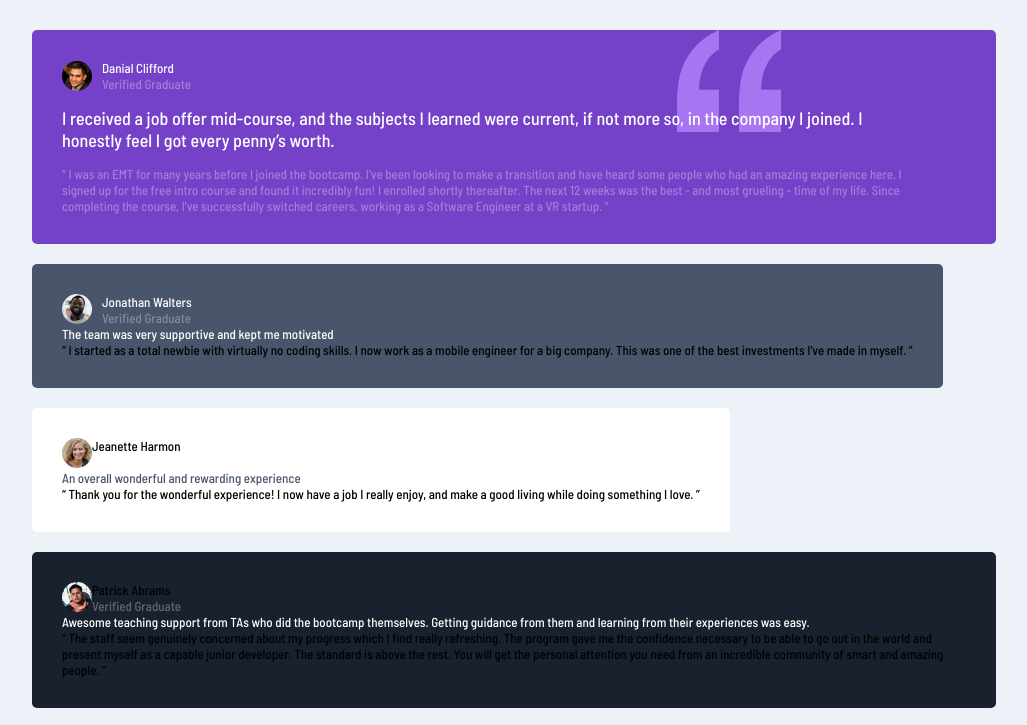
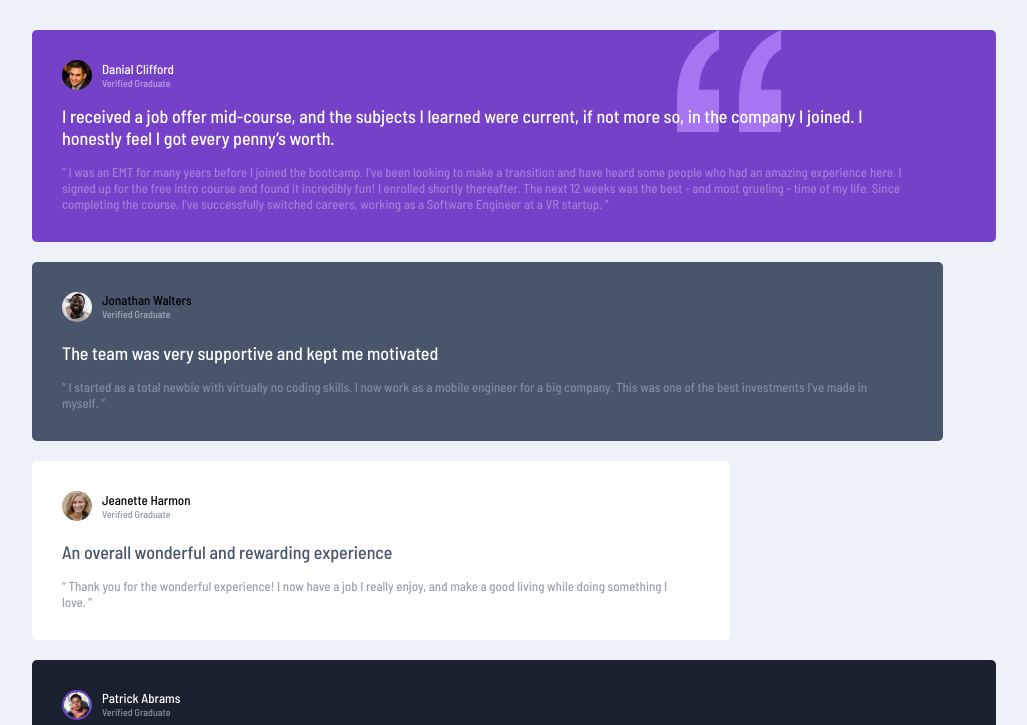
Before and after one commit to kumarvishwas2003/testimonials-grid-section-main, a plain HTML site: page index.html in a window 1280 px wide. Shown: the top 725 px of the page, without its empty margins (126-1153 px from the left). Drawn offline with Linux system fonts and the light colour scheme.

Commit message:
final commit

```diff
--- a/index.html
+++ b/index.html
@@ -38,7 +38,7 @@
       <div class="jonathan">
         <div class="jonathan-desc">
           <img src="./images/image-jonathan.jpg" alt="" class="round">
-          <div class="danial-name">
+          <div class="jonathan-name">
               <p>Jonathan Walters</p>
               <p class="verified">Verified Graduate</p>
           </div>
@@ -58,7 +58,7 @@
           <img src="./images/image-jeanette.jpg" alt="" class="round">
           <div class="janet-name">
               <p>Jeanette Harmon</p>
-              <p class="verified">Verified Graduate</p>
+              <p class="dark-verify">Verified Graduate</p>
           </div>
         </div>
           <div class="janet-head">
@@ -72,9 +72,9 @@
       <!--patrick-->
       <div class="pattrick">
         <div class="patrick-desc">
-          <img src="./images/image-patrick.jpg" alt="" class="round">
+          <img src="./images/image-patrick.jpg" alt="" class="round patrick-photo">
           <div class="patrick-name">
-              <p>Patrick Abrams</p>
+              <p class="pat-name">Patrick Abrams</p>
               <p class="verified">Verified Graduate</p>
           </div>
         </div>
@@ -82,7 +82,7 @@
             <p>Awesome teaching support from TAs who did the bootcamp themselves. Getting guidance from them and
               learning from their experiences was easy.</p>
         </div>
-        <div class="parrick-quote">
+        <div class="patrick-quote">
           <p> “ The staff seem genuinely concerned about my progress which I find really refreshing. The program
             gave me the confidence necessary to be able to go out in the world and present myself as a capable
             junior developer. The standard is above the rest. You will get the personal attention you need from
@@ -95,7 +95,7 @@
           <img src="./images/image-kira.jpg" alt="" class="round">
           <div class="kiara-name">
               <p>Kira Whittle</p>
-              <p class="verified">Verified Graduate</p>
+              <p class="dark-verify">Verified Graduate</p>
           </div>
         </div>
           <div class="kiara-head">
--- a/styles.css
+++ b/styles.css
@@ -64,7 +64,12 @@ body{
     color: white;
 }
 .verified{
-    color: hsla(0, 0%, 100%, 0.32);
+    color: hsla(0, 0%, 100%, 0.5);
+    font-size: 10px;
+}
+.dark-verify{
+    color: hsla(217, 25%, 29%, 0.568);
+    font-size: 10px;
 }
 .danial-quote{
     color: hsla(0, 0%, 100%, 0.32);
@@ -80,9 +85,21 @@ body{
 }
 .jonathan-desc{
     display: flex;
+    margin-bottom: 20px;
+}
+.jonathan-name{
+    margin-left: 10px;
 }
 .jonathan-head{
     color: white;
+    font-size: 18px;
+    font-weight: 500;
+    margin-bottom: 15px;
+    /* max-width: 95%;    */
+}
+.jonathan-quote{
+    color: hsla(0, 0%, 100%, 0.32);
+    max-width: 95%;
 }
 /*janet*/
 .jannet{
@@ -94,9 +111,21 @@ body{
 }
 .jannet-desc{
     display: flex;
+    align-items: center;
+    margin-bottom: 20px;
 }
 .janet-head{
     color:hsl(217, 19%, 35%);
+    font-size: 18px;
+    font-weight: 500;
+    margin-bottom: 15px;
+}
+.janet-name{
+    margin-left: 10px;
+}
+.janet-quote{
+    color: hsla(217, 19%, 35%, 0.548);
+    max-width: 95%;
 }
 /*pattrick*/
 .pattrick{
@@ -106,18 +135,41 @@ body{
     grid-column-start: 2;
     grid-column-end: 4;
 }
+.patrick-name{
+    margin-left: 10px;
+}
 .patrick-desc{
     display: flex;
+    margin-bottom: 20px;
 }
 .patrick-head{
     color:white;
+    font-size: 18px;
+    font-weight: 500;
+    margin-bottom: 15px;
+}
+.patrick-photo{
+    border: 2px solid hsl(263, 55%, 52%);;
+}
+.patrick-quote{
+    color: rgba(255, 255, 255, 0.607);
+}
+.pat-name{
+    color: white;
 }
 /*kiara*/
 .kiara-desc{
     display: flex;
+    margin-bottom: 20px;
 }
 .kiara-head{
     color:hsl(215, 18%, 24%);
+    font-size: 18px;
+    font-weight: 500;
+    margin-bottom: 15px;
+}
+.kiara-name{
+    margin-left: 10px;
 }
 .kiara{
     background-color: white;
@@ -127,6 +179,10 @@ body{
     grid-column-end: 5;
 
 }
+.kiara-quote{
+    color: hsla(217, 19%, 35%, 0.548);
+    max-width: 95%;
+}
 @media (max-width:1440px) {
     .container{
         display: flex;
```
